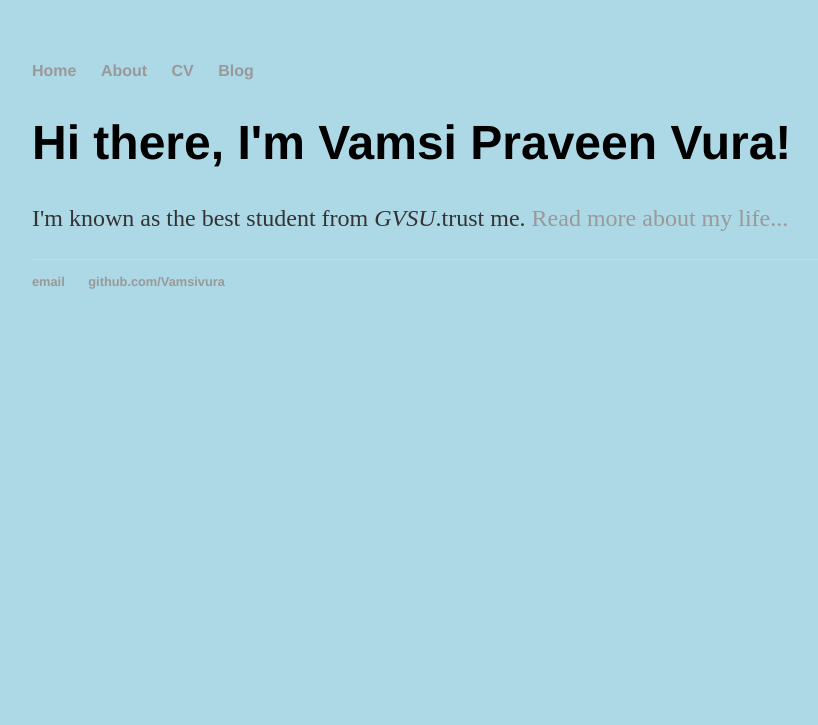
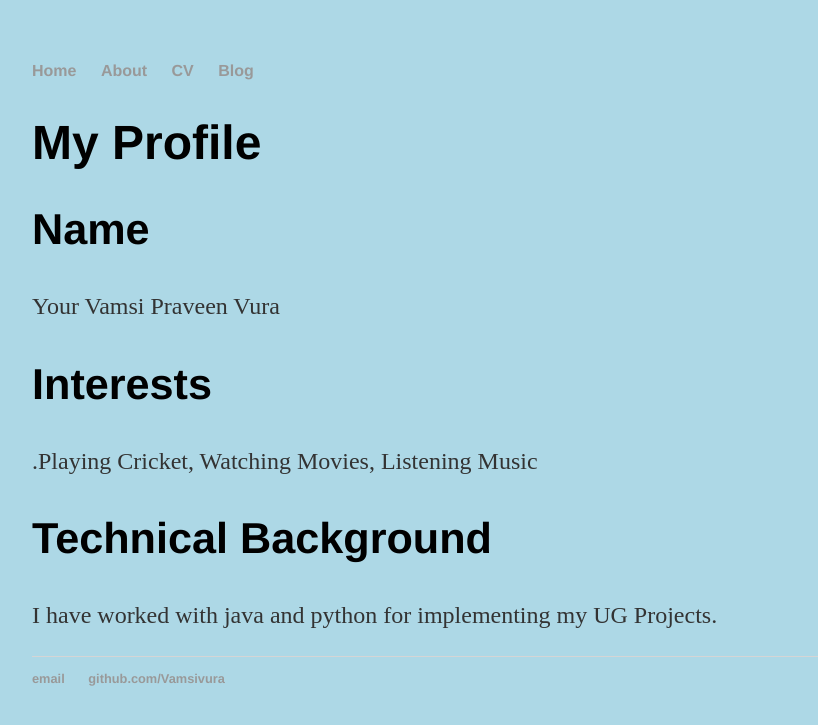
Before and after one commit to Vamsivura/Vamsivura.github.io, a Jekyll site: the page built from index.html, in a window 1280 px wide. Shown: the top 725 px of the page, without its empty margins (160-978 px from the left). Built offline with Jekyll 4.4.1, drawn with Linux system fonts in a browser that asks for light colours.

Commit message:
Update index.html

```diff
--- a/index.html
+++ b/index.html
@@ -3,7 +3,20 @@ layout: default
 title: Vamsi Praveen Vura, GVSU
 ---
 
-		<div class="blurb">
-			<h1>Hi there, I'm Vamsi Praveen Vura!</h1>
-			<p>I'm known as the best student from <em>GVSU</em>.trust me. <a href="/about">Read more about my life...</a></p>
-		</div>
+</head>
+<body>
+    <header>
+        <h1>My Profile</h1>
+    </header>
+    <div class="container">
+        <h2>Name</h2>
+        <p>Your Vamsi Praveen Vura</p>
+
+        <h2>Interests</h2>
+        <p>.Playing Cricket, Watching Movies, Listening Music</p>
+
+        <h2>Technical Background</h2>
+        <p>I have worked with java and python for implementing my UG Projects.</p>
+    </div>
+</body>
+</html>
```
